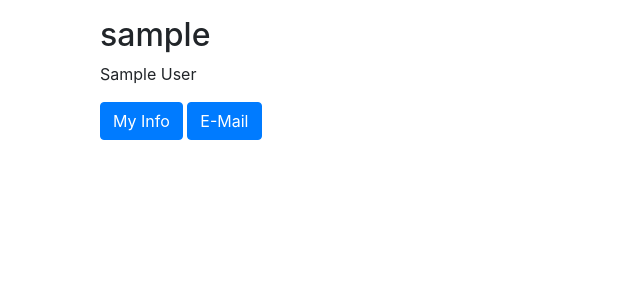
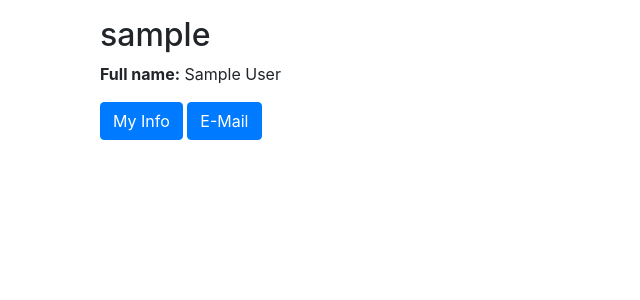
Before and after one commit to kevinbowen777/message-board, a Django app: a page that uses templates/account/user_detail.html in a window 1280 px wide. Shown: the part 56-356 px from the top of the page, without its empty margins (0-640 px from the left). Run offline with Django 3.2, Linux system fonts and the light colour scheme; the visitor is signed in with stand-in values (Sample User, id 1); data comes from the database, SQL or seed files in the repository; parts of the project's set-up code (start-up, migrations or seed data) failed here and were passed over; some libraries are stand-ins or nearby versions.

Commit message:
Add title to field

```diff
--- a/templates/account/user_detail.html
+++ b/templates/account/user_detail.html
@@ -11,7 +11,7 @@
 
       <h2>{{ object.username }}</h2>
       {% if object.name %}
-        <p>{{ object.name }}</p>
+        <p><strong>Full name:</strong> {{ object.name }}</p>
       {% endif %}
       {% if user.country %}
         <p><strong>Country:</strong> {{ user.country.name }}
```
